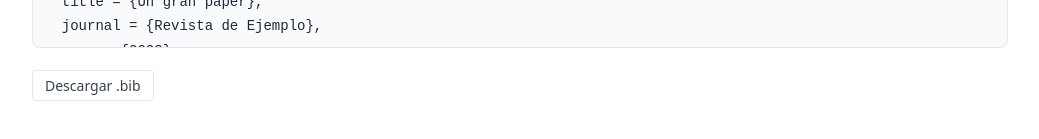
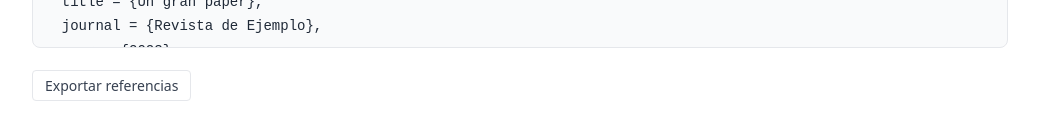
Before and after one commit to Jonycakes03/Proyecto_tesis, a React (Vite) app: page / in a window 1280 px wide. Shown: the part 1248-1387 px from the top of the page, without its empty margins (120-1159 px from the left). Built offline with nearby package versions, Linux system fonts and the light colour scheme.

Commit message:
refactor: ActionButton

```diff
--- a/src/App.jsx
+++ b/src/App.jsx
@@ -1,4 +1,5 @@
 import React, { useState } from "react";
+import { ActionButton } from "./components";
 import "./app.css"; // Importamos los estilos que definimos aparte
 
 // --- FUNCIONES DE UTILIDAD (Internas para evitar errores de importación) ---
@@ -43,18 +44,6 @@ const downloadZip = async (files, filename) => {
   const texFile = files.find(f => f.name.endsWith('.tex'));
   if (texFile) downloadText(texFile.name, texFile.content);
 };
-
-
-// --- COMPONENTES DE UI REUTILIZABLES ---
-
-const ActionButton = ({ onClick, children, primary }) => (
-  <button
-    onClick={onClick}
-    className={`btn ${primary ? 'btn-primary' : 'btn-secondary'}`}
-  >
-    {children}
-  </button>
-);
 
 export default function App() {
   // --- ESTADOS ---
@@ -137,9 +126,9 @@ export default function App() {
             <span className="document-title">{meta.title || "Sin título"}</span>
         </div>
         <div className="nav-actions">
-            <ActionButton onClick={exportJSON}>JSON</ActionButton>
-            <ActionButton onClick={exportTEX}>LaTeX</ActionButton>
-            <ActionButton onClick={exportZIP} primary>Exportar</ActionButton>
+            <ActionButton parentMethod={exportJSON} label="JSON"/>
+            <ActionButton parentMethod={exportTEX} label="LaTeX"/>
+            <ActionButton parentMethod={exportZIP} primary label="Exportar"/>
         </div>
       </nav>
 
@@ -281,7 +270,7 @@ export default function App() {
                 placeholder="Pega aquí tus referencias..."
             />
             <div style={{marginTop: '1rem'}}>
-                <ActionButton onClick={exportBIB}>Descargar .bib</ActionButton>
+                <ActionButton parentMethod={exportBIB} label="Exportar referencias"/>
             </div>
         </section>
 
--- /dev/null
+++ b/src/components/ActionButton/ActionButton.tsx
@@ -0,0 +1,18 @@
+import './ActionButton.css';
+
+interface Props {
+  label: string;
+  primary: string
+  parentMethod: () => void;
+}
+
+export const ActionButton = ({ label, primary, parentMethod }: Props) => {
+  return (
+   <button
+    onClick={parentMethod}
+    className={`btn ${primary ? 'btn-primary' : 'btn-secondary'}`}
+   >
+    {label}
+  </button>
+  )
+}
--- /dev/null
+++ b/src/components/index.tsx
@@ -0,0 +1 @@
+export * from './ActionButton/ActionButton.tsx';
```
Also changed, not shown: src/components/ActionButton/ActionButton.css (added).
